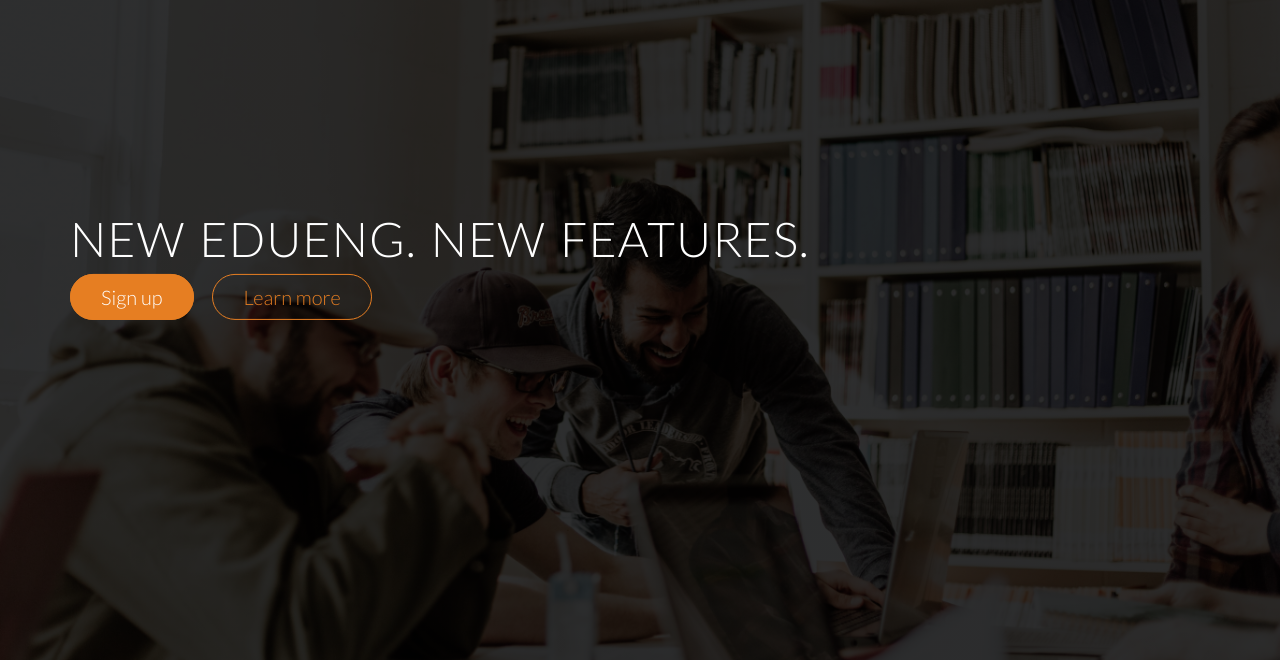
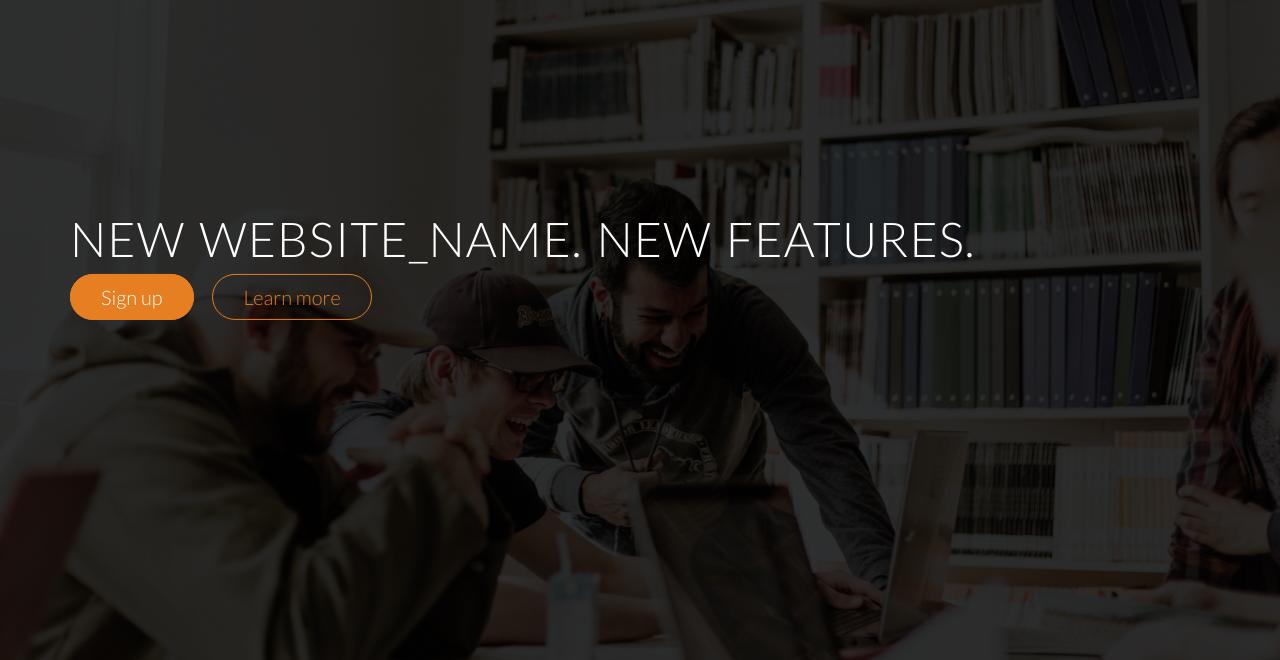
Before and after one commit to edueng/edueng-new, a plain HTML site: page index.html in a window 1280 px wide. Shown: the part 140-800 px from the top of the page. Drawn offline with nearby package versions, Linux system fonts and the light colour scheme; files whose address does not match are found by name.

Commit message:
Update index.html

```diff
--- a/index.html
+++ b/index.html
@@ -43,7 +43,7 @@
             </div>
         </nav>
         <div class="text-box">
-            <h1>New EduEng. New features.</h1>
+            <h1>New website_name. New features.</h1>
             <a class="btn btn-cta js--scroll-to-plans" href="#">Sign up</a> <!-- cta: call-to-action -->
             <a class="btn btn-secondary js--scroll-to-start" href="#features">Learn more</a>
         </div>
```
